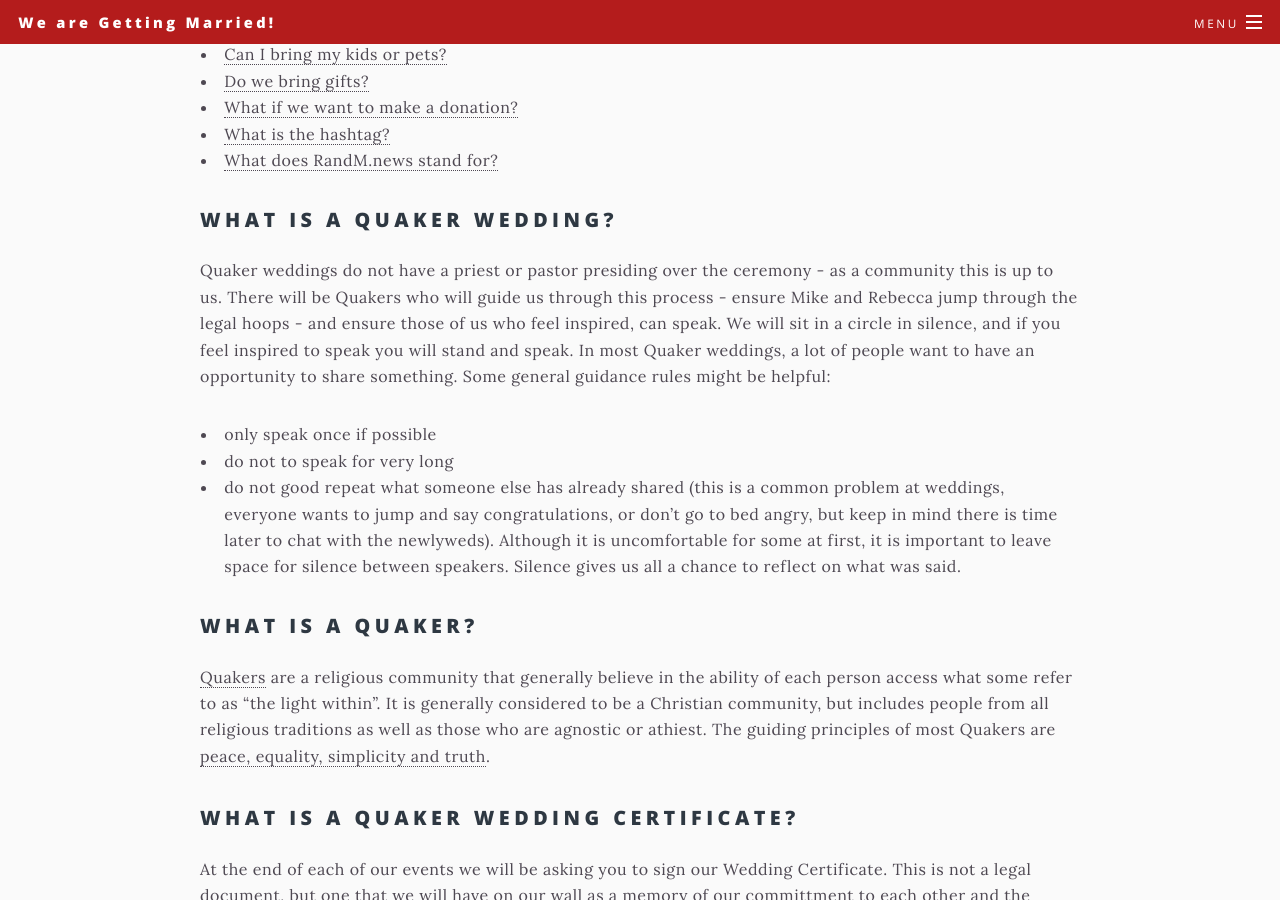
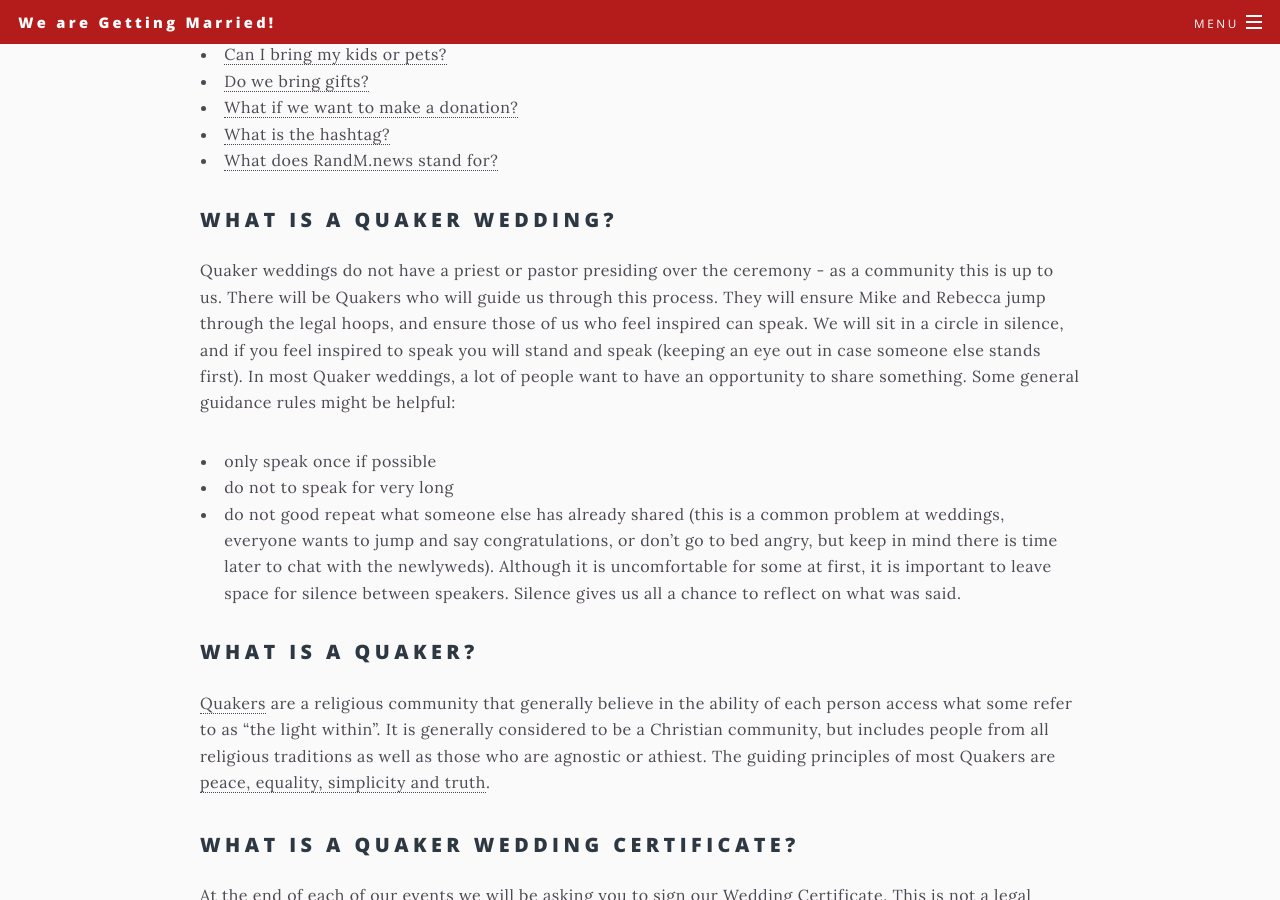
Before and after one commit to mgifford/gifsack-or-wolford, a Jekyll site: the page built from _pages/faq.md, in a window 1280 px wide and 900 px high, scrolled down 519 px. Built offline with Jekyll 4.4.1, drawn with Linux system fonts in a browser that asks for light colours.

Commit message:
clarification edits

```diff
--- a/_pages/faq.md
+++ b/_pages/faq.md
@@ -24,7 +24,7 @@ layout: page
 
 ## What is a Quaker wedding?
 
-Quaker weddings do not have a priest or pastor presiding over the ceremony - as a community this is up to us. There will be Quakers who will guide us through this process - ensure Mike and Rebecca jump through the legal hoops - and ensure those of us who feel inspired, can speak. We will sit in a circle in silence, and if you feel inspired to speak you will stand and speak. In most Quaker weddings, a lot of people want to have an opportunity to share something. Some general guidance rules might be helpful:
+Quaker weddings do not have a priest or pastor presiding over the ceremony - as a community this is up to us. There will be Quakers who will guide us through this process. They will ensure Mike and Rebecca jump through the legal hoops, and ensure those of us who feel inspired can speak. We will sit in a circle in silence, and if you feel inspired to speak you will stand and speak (keeping an eye out in case someone else stands first). In most Quaker weddings, a lot of people want to have an opportunity to share something. Some general guidance rules might be helpful:
 -	only speak once if possible
 -	do not to speak for very long
 -	do not good repeat what someone else has already shared (this is a common problem at weddings, everyone wants to jump and say congratulations, or don’t go to bed angry, but keep in mind there is time later to chat with the newlyweds).
```
